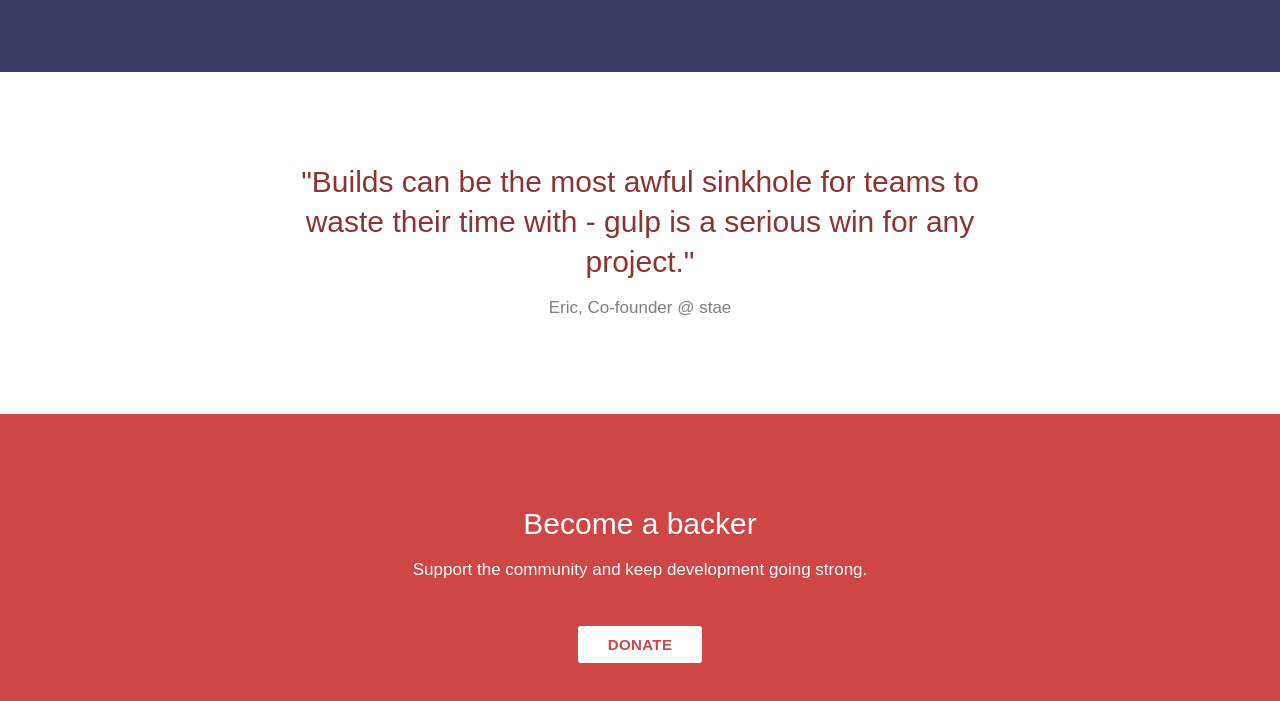
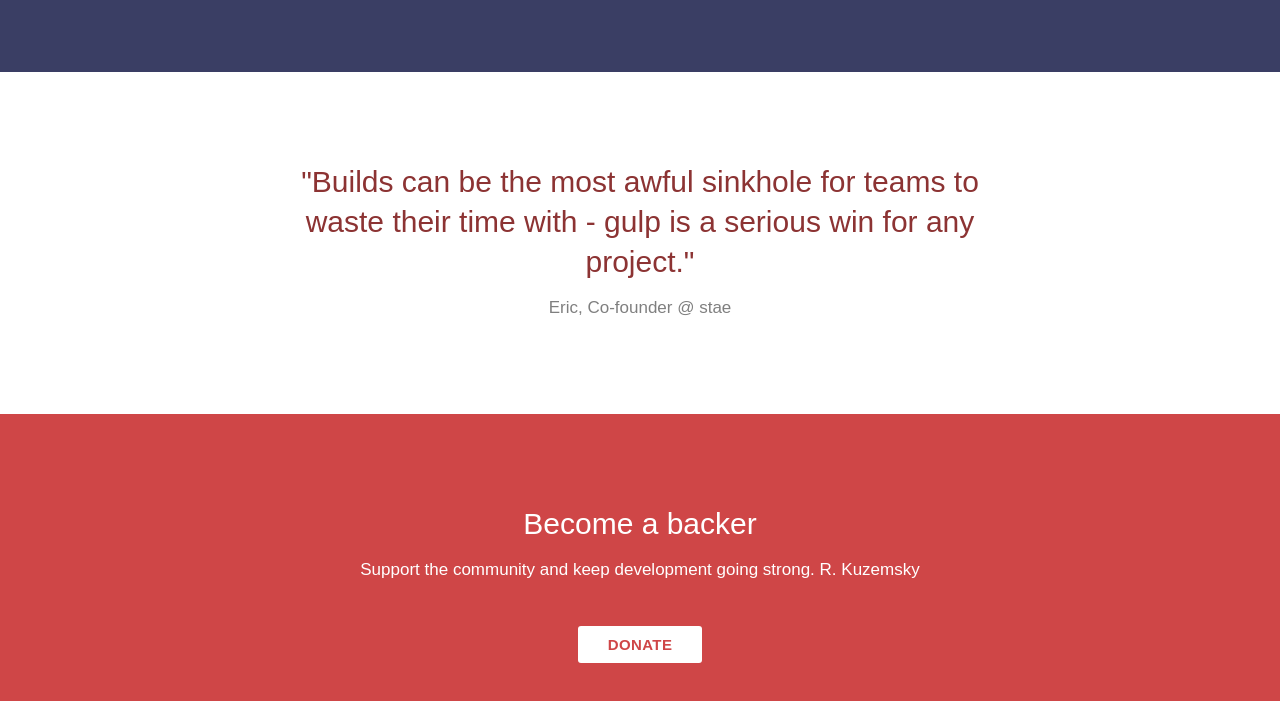
Before and after one commit to RKuzemsky/gulp-scss, a website: page index.html in a window 1280 px wide. Shown: the part 1896-2597 px from the top of the page. Drawn offline with Linux system fonts and the light colour scheme.

Commit message:
footer ready

```diff
--- a/index.html
+++ b/index.html
@@ -84,7 +84,7 @@
           <h4>
             Become a backer
           </h4>
-          <p>Support the community and keep development going strong.</p>
+          <p>Support the community and keep development going strong. R. Kuzemsky</p>
           <a href="#" class="get_started_btn">Donate</a>
         </div>
       </footer>
```
